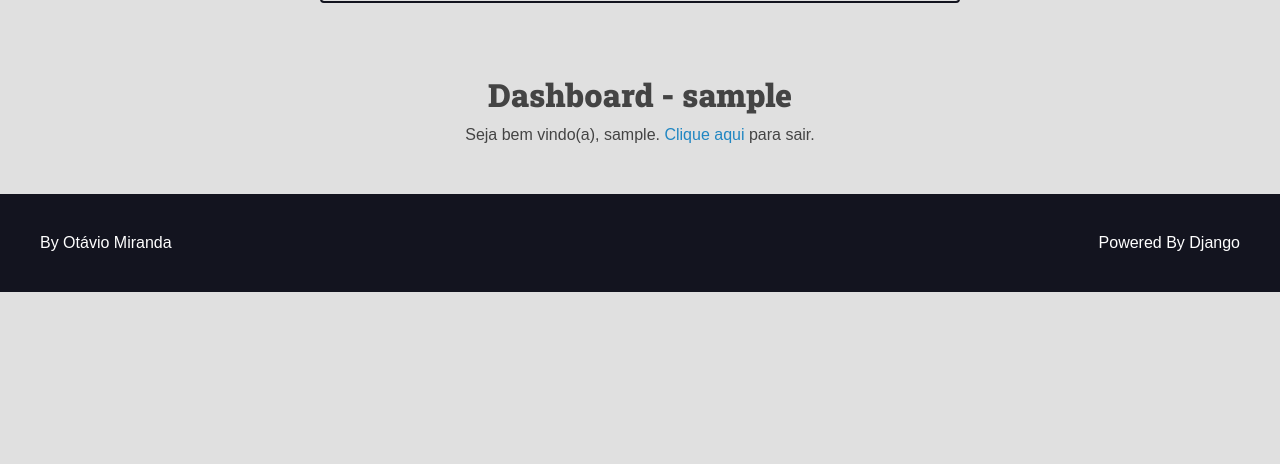
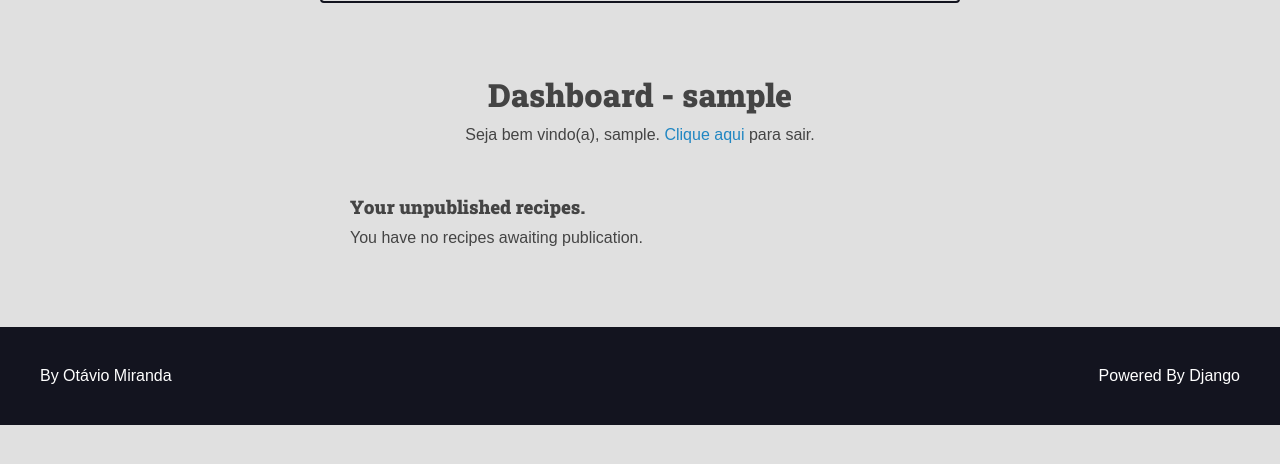
Before and after one commit to GustavoClausen/curso-django-primeiro-projeto, a Django app: page /authors/dashboard/ in a window 1280 px wide. Shown: the part 209-673 px from the top of the page. Run offline with Django 4.2, Linux system fonts and the light colour scheme; the visitor is signed in with stand-in values (Sample User, id 1); data that the repository does not hold is empty.

Commit message:
Exibindo ao autor as suas receitas não publicadas

```diff
--- a/authors/templates/author/pages/dashboard.html
+++ b/authors/templates/author/pages/dashboard.html
@@ -6,6 +6,25 @@
     <div class="main-content center container title-form">
         <h1 class="title-form">Dashboard - {{ user }}</h1>
         {% include 'author/pages/partials/login_message.html' %}
+
+        <div class="authors-dashboard-container">
+            <h3>Your unpublished recipes.</h3>
+            <ul>
+                {% for recipe in recipes %}
+                    <li>
+                        <a href="">
+                            {{ recipe.title }}
+                        </a>
+                    </li>
+                {% empty %}
+                    <li>
+                        <p>
+                            You have no recipes awaiting publication.
+                        </p>
+                    </li>
+                {% endfor %}
+            </ul>
+        </div>
     </div>
 
     {% include 'global/partials/messages.html' %}
--- a/authors/views.py
+++ b/authors/views.py
@@ -4,6 +4,8 @@ from django.contrib.auth.decorators import login_required
 from django.http import Http404
 from django.shortcuts import redirect, render
 from django.urls import reverse
+
+from recipes.models import Recipe
 
 from .forms import LoginForm, RegisterForm
 
@@ -90,4 +92,12 @@ def logout_view(request):
 
 @login_required(login_url='authors:login', redirect_field_name='next')
 def dashboard(request):
-    return render(request, 'author/pages/dashboard.html')
+    recipes = Recipe.objects.filter(
+        is_published=False,
+        author=request.user
+    )
+    return render(
+        request,
+        'author/pages/dashboard.html',
+        context={'recipes': recipes}
+    )
--- a/base_static/global/css/styles.css
+++ b/base_static/global/css/styles.css
@@ -436,6 +436,20 @@ h6 {
     margin: 1rem 0;
 }
 
+.authors-dashboard-container {
+    max-width: 64rem;
+    padding: var(--spacing-gutter-medium);
+    text-align: left;
+    margin: 0 auto;
+}
+
+.authors-dashboard-container h3,
+.authors-dashboard-container p,
+.authors-dashboard-container ul {
+    list-style-type: none;
+    margin: 1rem 0;
+}
+
 /* classes genéricas */
 
 .center {
```
Also changed, not shown: authors/templates/author/pages/login.html (+6 -1 lines).
